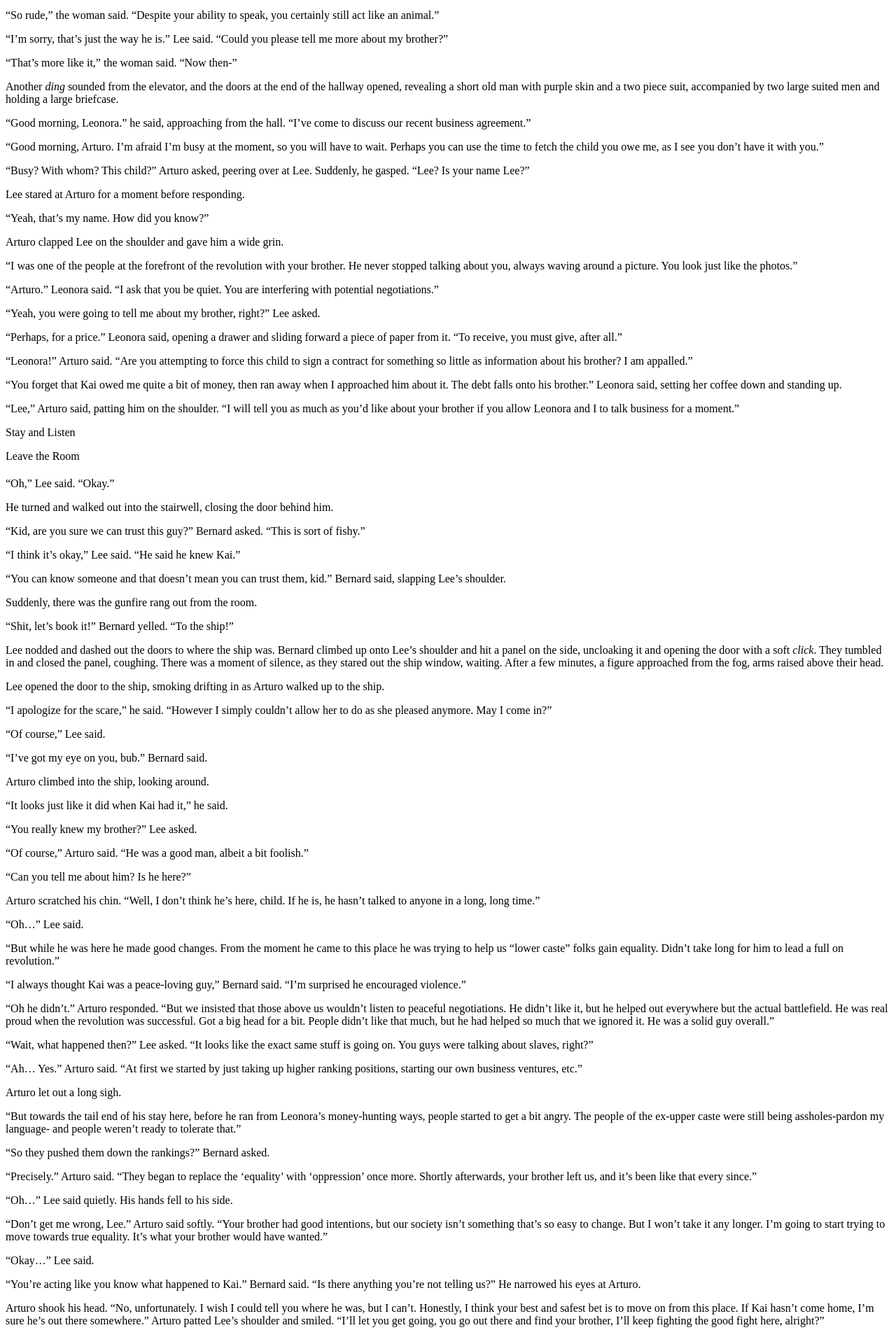
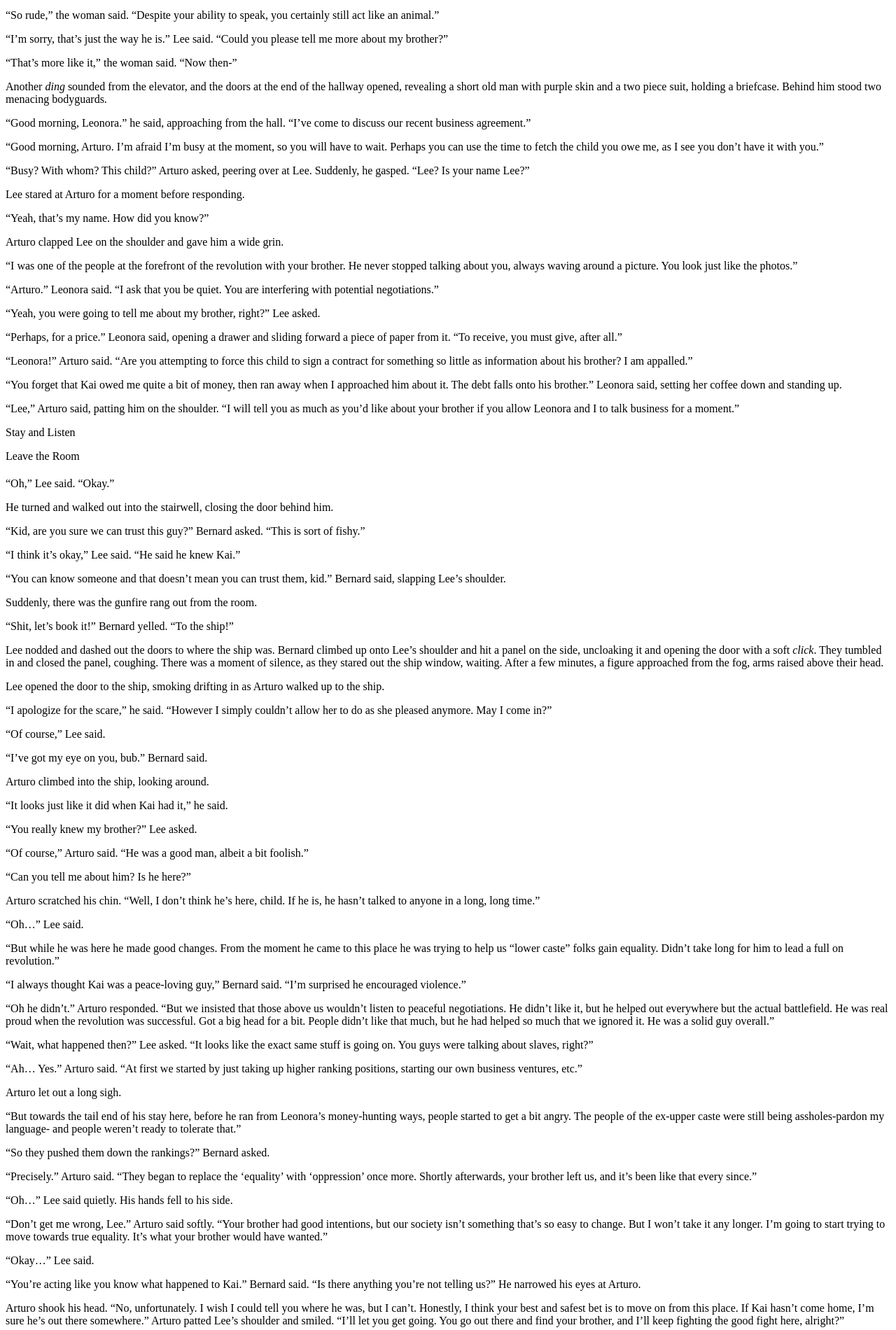
Before and after one commit to ryan-bower/chromasphere, a plain HTML site: page lexias/purple.html in a window 1280 px wide. Shown: the part 1710-3610 px from the top of the page at 70% size. Drawn offline with Linux system fonts and the light colour scheme.

Commit message:
Final Tweaks
fixed some wording

```diff
--- a/lexias/purple.html
+++ b/lexias/purple.html
@@ -95,9 +95,7 @@
         <p>“So rude,” the woman said. “Despite your ability to speak, you certainly still act like an animal.”</p>
         <p>“I’m sorry, that’s just the way he is.” Lee said. “Could you please tell me more about my brother?”</p>
         <p>“That’s more like it,” the woman said. “Now then-”</p>
-        <p>Another <em>ding</em> sounded from the elevator, and the doors at the end of the hallway opened, revealing a
-            short old man with purple skin and a two piece suit, accompanied by two large suited men and holding a large
-            briefcase.</p>
+        <p>Another <em>ding</em> sounded from the elevator, and the doors at the end of the hallway opened, revealing a short old man with purple skin and a two piece suit, holding a briefcase. Behind him stood two menacing bodyguards.</p>
         <p>“Good morning, Leonora.” he said, approaching from the hall. “I’ve come to discuss our recent business
             agreement.”</p>
         <p>“Good morning, Arturo. I’m afraid I’m busy at the moment, so you will have to wait. Perhaps you can use the
@@ -178,8 +176,7 @@
             He narrowed his eyes at Arturo. </p>
         <p>Arturo shook his head. “No, unfortunately. I wish I could tell you where he was, but I can’t. Honestly, I
             think your best and safest bet is to move on from this place. If Kai hasn’t come home, I’m sure he’s out
-            there somewhere.” Arturo patted Lee’s shoulder and smiled. “I’ll let you get going, you go out there and
-            find your brother, I’ll keep fighting the good fight here, alright?”</p>
+            there somewhere.” Arturo patted Lee’s shoulder and smiled. “I’ll let you get going. You go out there and find your brother, and I’ll keep fighting the good fight here, alright?”</p>
         <p>Lee nodded. “Alright.” </p>
         <p>“Atta boy.”</p>
         <p>Arturo pushed open the hatch and climbed out of the ship.</p>
```
Also changed, not shown: lexias/red.html (+1 -0 lines).
